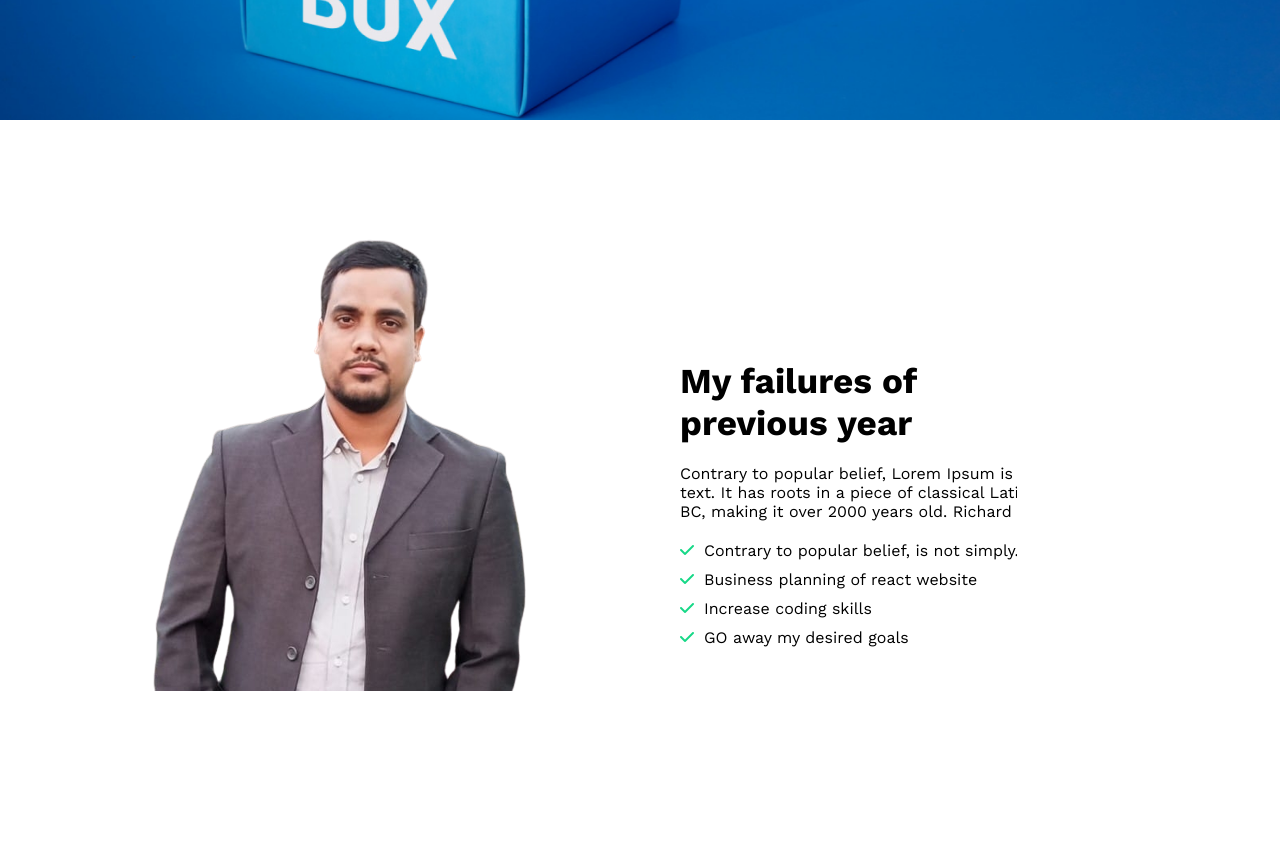
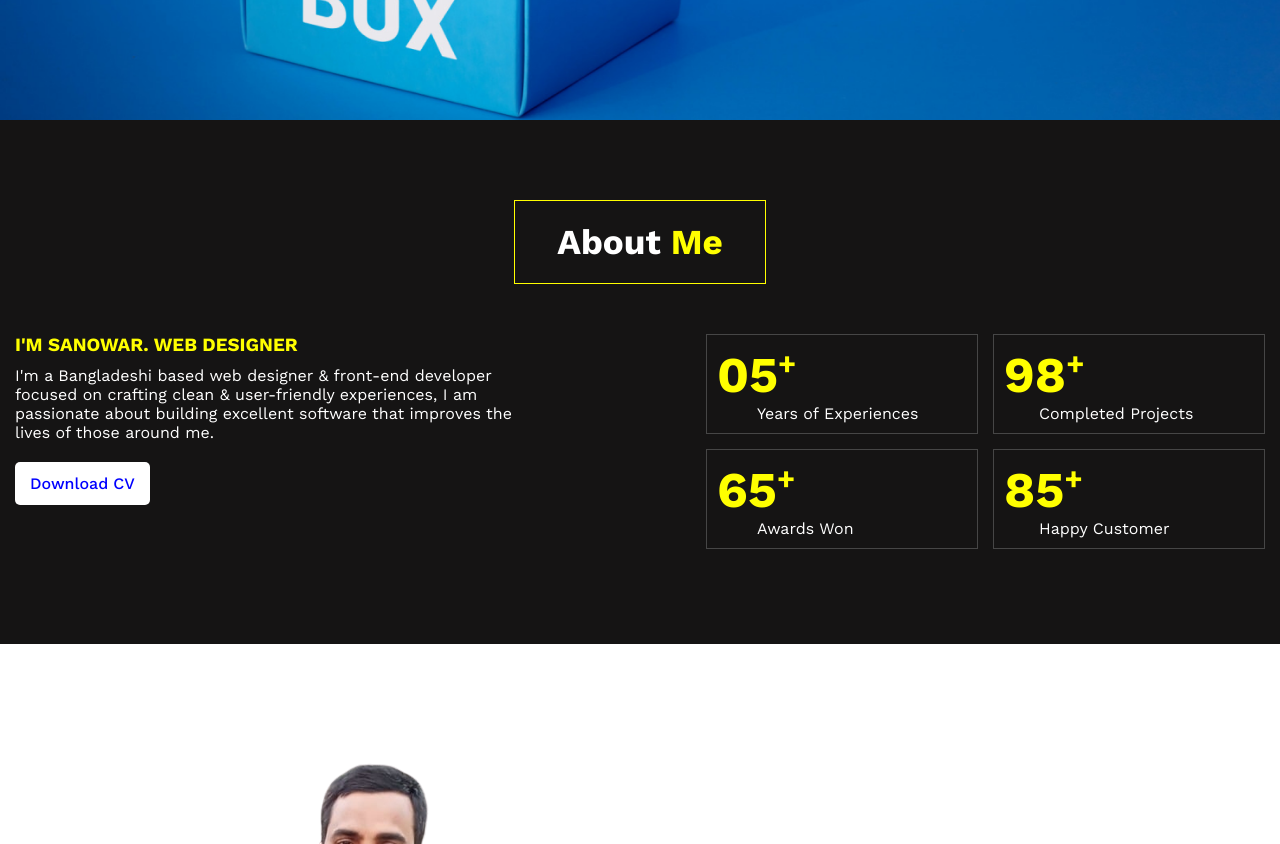
Before and after one commit to mern-sanowar/assignment-1, a plain HTML site: page index.html in a window 1280 px wide. Shown: the part 580-1424 px from the top of the page. Drawn offline with nearby package versions, Linux system fonts and the light colour scheme.

Commit message:
last commit

```diff
--- a/index.html
+++ b/index.html
@@ -19,6 +19,40 @@
        </div>
     </header>
     <main>
+        <!-- extra section -->
+        <section class="about-me-area">
+            <h2 class="about_me_title">About <span>Me</span></h2>
+            <div class="about-me-cotainer">
+                <div class="about-me-left">
+                    <h3>I'M SANOWAR. WEB DESIGNER</h3>
+                     <p>I'm a Bangladeshi based web designer & front‑end developer focused on crafting clean & user‑friendly experiences, I am passionate about building excellent software that improves the lives of those around me.</p>
+                    <p><button>Download CV</button></p>
+                </div>
+                <div class="about-me-right">
+                    <div class="about-me-right-flex">
+                        <div class="flex-left skillset">
+                            <h2>05<sup>+</sup></h2>
+                            <p>Years of Experiences</p>
+                        </div>
+                        <div class="flex-right skillset">
+                            <h2>98<sup>+</sup></h2>
+                            <p>Completed Projects</p>
+                        </div>
+                    </div>
+
+                    <div class="about-me-right-flex">
+                        <div class="flex-left skillset">
+                            <h2>65<sup>+</sup></h2>
+                            <p>Awards Won</p>
+                        </div>
+                        <div class="flex-right skillset">
+                            <h2>85<sup>+</sup></h2>
+                            <p>Happy Customer</p>
+                        </div>
+                    </div>
+                </div>
+            </div>
+        </section>
         <!-- my failure section -->
        <section class="my-failure">
           <div class="my-failure-container">
--- a/styles/style.css
+++ b/styles/style.css
@@ -43,6 +43,102 @@
     margin-top: 35px;
     cursor: pointer;
    }
+
+   /* About me area (extra section) */
+   .about-me-area{
+    padding:80px 15px;
+    background-color: #151414;
+   }
+   .about-me-area h2{
+    font-size: 35px;
+    font-weight: 700;
+    margin-bottom: 20px;
+    text-align: center;
+    color:white;
+    margin-bottom: 50px;
+}
+    .about-me-area h2 span{
+        color:yellow;
+
+    }
+
+    .about_me_title{
+        border:1px solid yellow;
+        width: 250px;
+        padding: 20px 0;
+        text-align: center;
+        margin: auto;
+    }
+
+
+    .about-me-cotainer{
+        display:flex;
+        justify-content: space-between;
+    }
+
+    /* about-me-left side */
+    .about-me-left{
+        width: 500px;
+    }
+    .about-me-left h3{
+        color: yellow;
+        margin-bottom: 10px;
+    }
+    .about-me-left p{
+        font-size: 16px;
+    font-weight: 400;
+    margin-bottom: 20px;
+    color: white;
+    }
+    .about-me-left button{
+        background-color: white;
+    color: blue;
+    padding: 12px 15px;
+    font-size: 16px;
+    font-weight: 500;
+    border: none;
+    border-radius: 5px;
+    cursor: pointer;
+    }
+
+
+    /* about-me-right side */
+    .about-me-right-flex{
+        display: flex;
+        justify-content: space-between;
+    }
+    /* right flex-area */
+    .skillset{
+        border: 1px solid rgba(128, 128, 128, 0.459);
+        margin-left: 15px;
+        width: 250px;
+        padding: 10px;
+        margin-bottom: 15px;
+    }
+    .skillset h2{
+      color: yellow;
+      font-weight: 700;
+      font-size: 50px;
+      text-align: left;
+    }
+    .skillset h2 sup{
+        color: yellow;
+        font-weight: 700;
+        font-size: 30px;
+      }
+      .skillset p{
+        color: white;
+        font-weight: 400;
+        font-size: 16px;
+        margin-top: -50px;
+        margin-left: 40px;
+
+      }
+      .flex-right p{
+        margin-left:35px
+      }
+
+
 
 /* my failure section */
 .my-failure{
```
